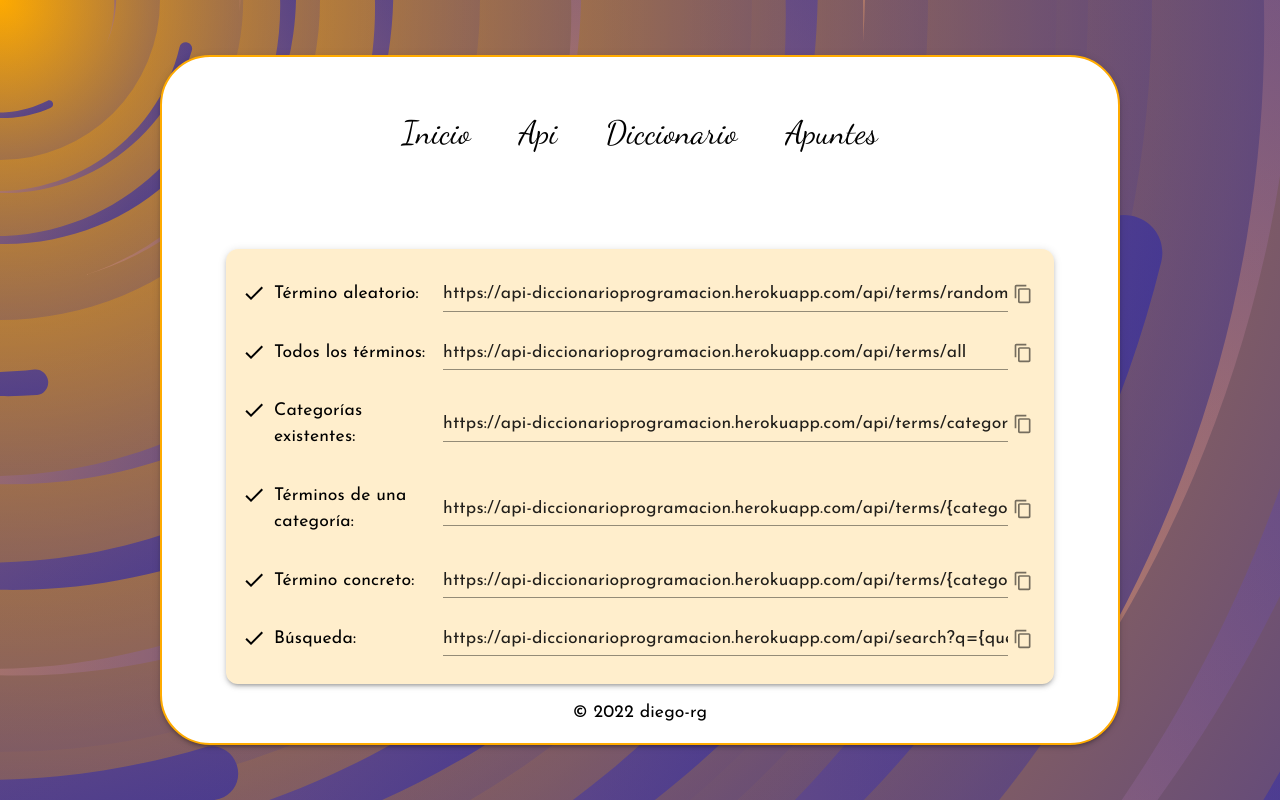
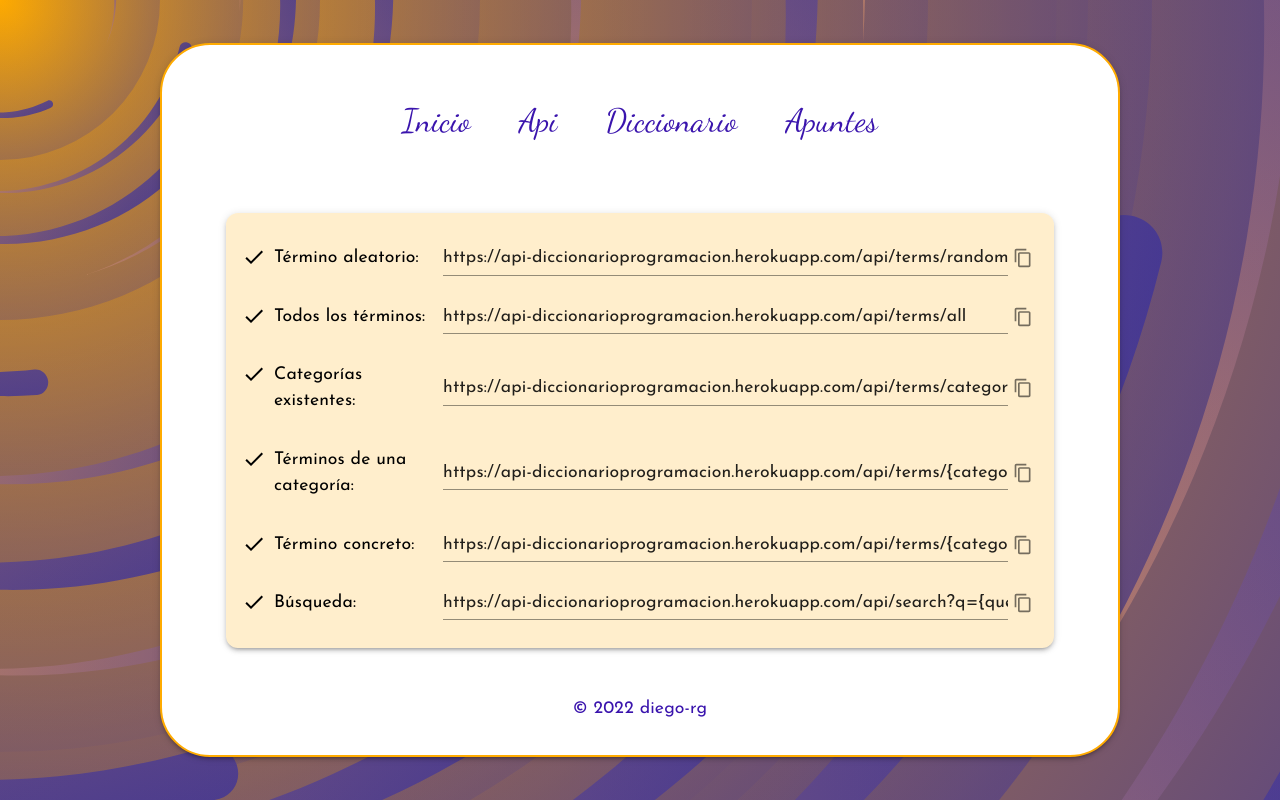
Before and after one commit to diego-rg/react-diccionario-programacion, a React (Create React App) app: page /api in a window 1280 px wide. Built offline with nearby package versions, Linux system fonts and the light colour scheme; no server answers.

Commit message:
responsive layout

```diff
--- a/src/App.js
+++ b/src/App.js
@@ -17,7 +17,7 @@ import "@fontsource/josefin-sans";
 import mainTheme from "./themes/mainTheme"; //Archivo para los themes de mui
 
 import { ThemeProvider } from "@mui/material/styles";
-import { Container } from "@mui/material";
+import { Container, Grid } from "@mui/material";
 
 //Hacemos las requests a la API y las pasamos a los componentes
 const App = () => {
@@ -77,6 +77,8 @@ const App = () => {
     <ThemeProvider theme={mainTheme}>
       <Container
         sx={{
+          display: "flex",
+          justifyContent: "center",
           backgroundColor: "#ffffff",
           minHeight: { xs: "100vh", sm: "75vh" },
           width: { xs: "100vw", sm: "75vw" },
@@ -86,6 +88,8 @@ const App = () => {
           paddingX: { xs: 0, md: 6 },
         }}
       >
+        <Grid container>
+          <Grid item xs={12}>
             <Header />
             <Route path="/">
               <Home />
@@ -100,7 +104,11 @@ const App = () => {
             <Route path="/cheatsheet">
               <CreateCheatsheet terms={terms} categories={categories} />
             </Route>
+          </Grid>
+          <Grid item xs={12} sx={{ alignSelf: "flex-end" }}>
             <Footer />
+          </Grid>
+        </Grid>
       </Container>
     </ThemeProvider>
   );
--- a/src/components/ApiInfo.js
+++ b/src/components/ApiInfo.js
@@ -64,7 +64,7 @@ const ApiInfo = () => {
         padding: 2,
         boxShadow: 3,
         borderRadius: "12px",
-        marginTop: 5,
+        marginY: 2,
         marginX: 2,
       }}
     >
--- a/src/components/CheckTerms.js
+++ b/src/components/CheckTerms.js
@@ -78,7 +78,7 @@ const SabiasQue = ({ terms, categories }) => {
       component="main"
       sx={{
         padding: 2,
-        marginTop: 5,
+        marginTop: 2,
       }}
     >
       <Grid
--- a/src/components/CreateCheatsheet.js
+++ b/src/components/CreateCheatsheet.js
@@ -118,7 +118,7 @@ const CreateCheatsheet = ({ terms, categories }) => {
       maxWidth="lg"
       sx={{
         padding: 2,
-        marginTop: 5,
+        marginTop: 2,
       }}
     >
       <Grid
--- a/src/components/Footer.js
+++ b/src/components/Footer.js
@@ -8,14 +8,14 @@ const Footer = () => {
       component="footer"
       sx={{
         background: { xs: "#3a14ad", sm: "transparent" },
-        padding: 2,
+        padding: { xs: 2, sm: 4 },
       }}
     >
       <Typography
         variant="body1"
         component="p"
         sx={{
-          color: { xs: "white", sm: "black" },
+          color: { xs: "white", sm: "secondary.main" },
           textAlign: "center",
         }}
       >
@@ -23,9 +23,9 @@ const Footer = () => {
         <Link
           sx={{
             textDecoration: "none",
-            color: { xs: "white", sm: "black" },
+            color: { xs: "white", sm: "secondary.main" },
             "&:hover": {
-              color: { xs: "#ffab00", sm: "primary.main" },
+              color: { xs: "black", sm: "primary.main" },
             },
           }}
           href="https://github.com/diego-rg"
--- a/src/components/Home.js
+++ b/src/components/Home.js
@@ -6,8 +6,10 @@ const Home = () => {
   return (
     <Box
       component="main"
+      maxWidth="lg"
       sx={{
         padding: 2,
+        marginTop: 2,
       }}
     >
       <Typography variant="body1" component="p">
--- a/src/components/LinkNav.js
+++ b/src/components/LinkNav.js
@@ -17,9 +17,9 @@ const LinkNav = ({ className, href, children }) => {
       sx={{
         m: { xs: 1, sm: 3 },
         textDecoration: "none",
-        color: { xs: "white", sm: "black" },
+        color: { xs: "white", sm: "secondary.main" },
         "&:hover": {
-          color: { xs: "#ffab00", sm: "primary.main" },
+          color: { xs: "black", sm: "primary.main" },
         },
       }}
       onClick={onClick}
```
Lines whose indentation alone changed are shown as unchanged.
